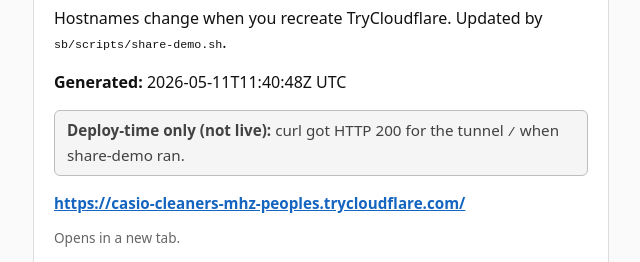
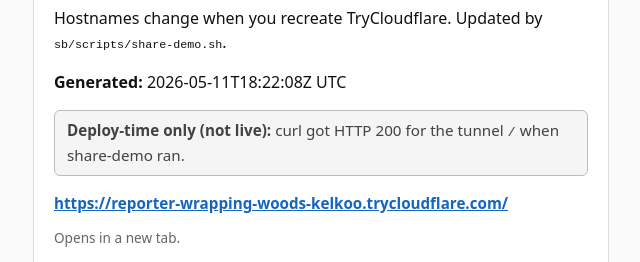
Before and after one commit to psycho789/sb-tunnel, a plain HTML site: page index.html in a window 1280 px wide. Shown: the part 138-400 px from the top of the page, without its empty margins (319-959 px from the left). Drawn offline with Linux system fonts and the light colour scheme; no server answers.

Commit message:
share-demo tunnel 2026-05-11T18:22:08Z

```diff
--- a/index.html
+++ b/index.html
@@ -25,10 +25,10 @@
   <div class="card">
     <h1>SizeNova tunnel</h1>
     <p>Hostnames change when you recreate TryCloudflare. Updated by <code>sb/scripts/share-demo.sh</code>.</p>
-    <p><strong>Generated:</strong> 2026-05-11T11:40:48Z UTC</p>
+    <p><strong>Generated:</strong> 2026-05-11T18:22:08Z UTC</p>
     <p class="badge meta"><strong>Deploy-time only (not live):</strong> curl got HTTP 200 for the tunnel <code>/</code> when share-demo ran.</p>
     <p class="tunnel-url">
-      <a href="https://casio-cleaners-mhz-peoples.trycloudflare.com/" target="_blank" rel="noopener noreferrer">https://casio-cleaners-mhz-peoples.trycloudflare.com/</a>
+      <a href="https://reporter-wrapping-woods-kelkoo.trycloudflare.com/" target="_blank" rel="noopener noreferrer">https://reporter-wrapping-woods-kelkoo.trycloudflare.com/</a>
     </p>
     <p class="muted" style="font-size:0.85rem;color:#666;">Opens in a new tab.</p>
     <div class="live">
@@ -44,7 +44,7 @@
   </footer>
   <script>
 (function () {
-  const WEB = "https://casio-cleaners-mhz-peoples.trycloudflare.com";
+  const WEB = "https://reporter-wrapping-woods-kelkoo.trycloudflare.com";
 
   function setWeb(text, ok) {
     const el = document.getElementById("live-web");
```
